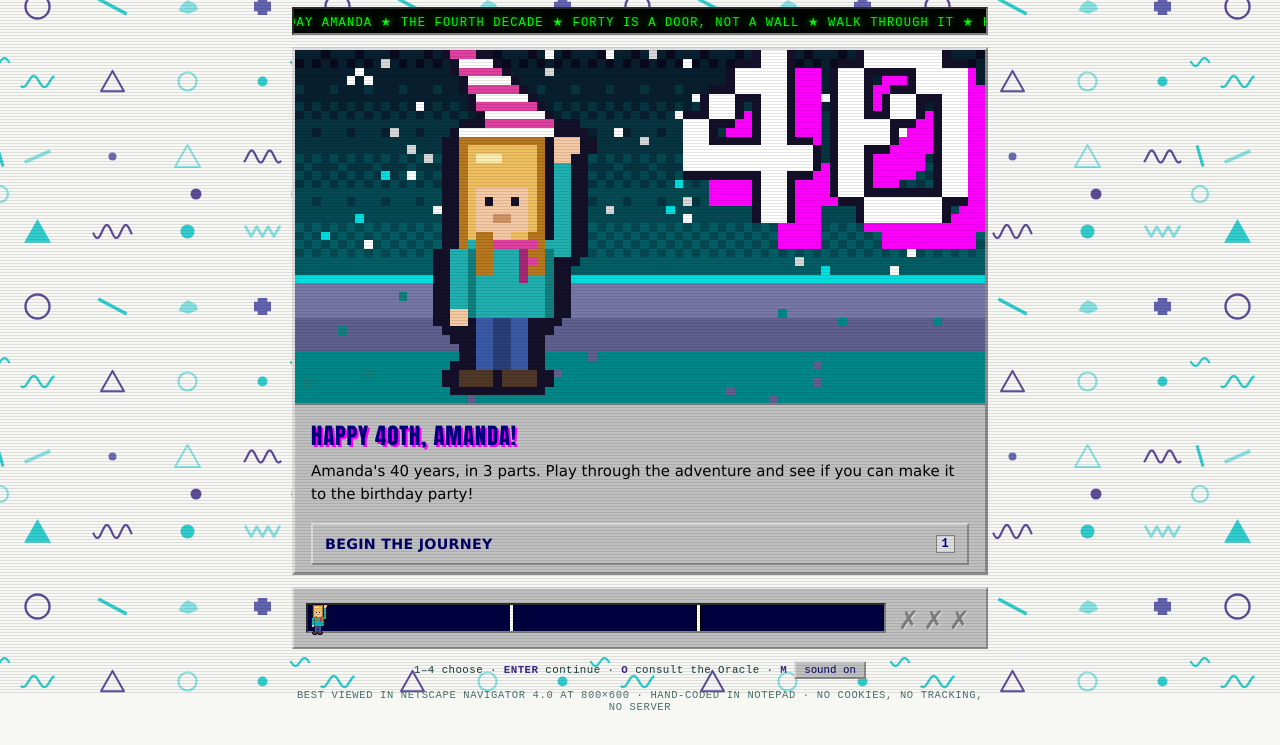
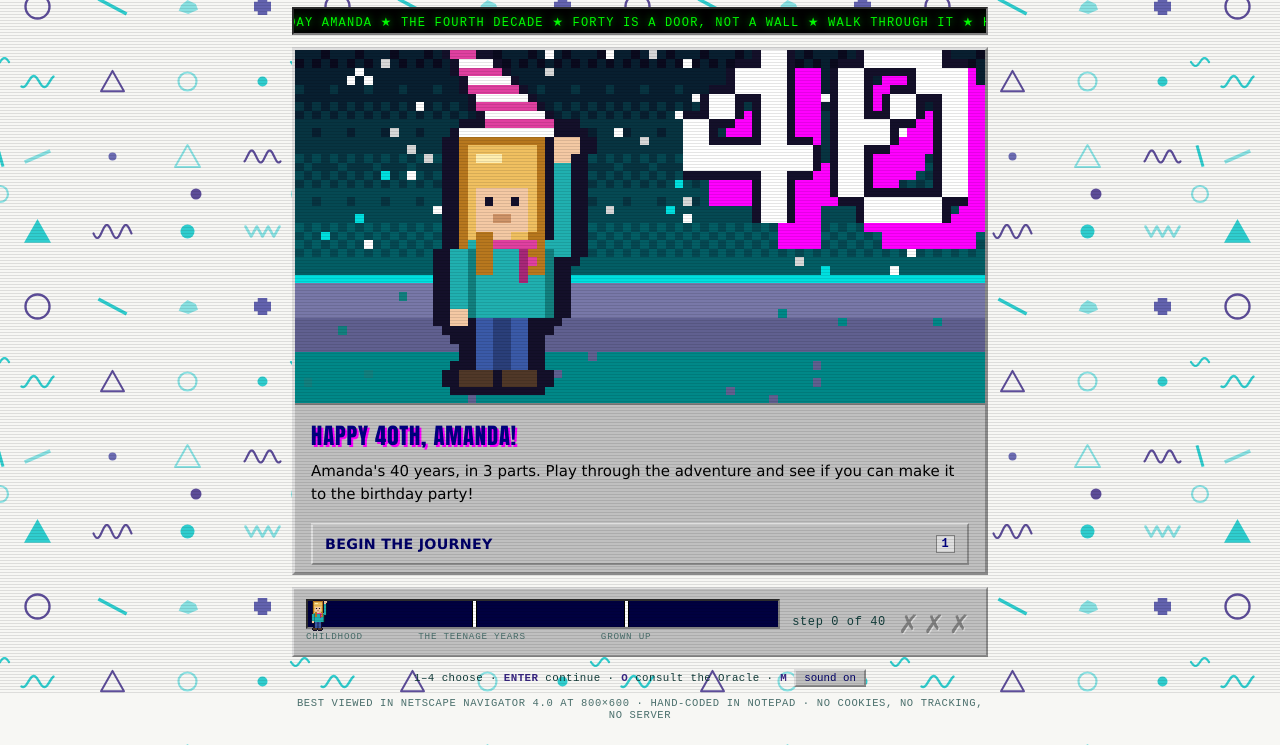
Before and after one commit to ptichko/amanda40, a plain HTML site: page index.html in a window 1280 px wide. Shown: the part 106-851 px from the top of the page. Drawn offline with Linux system fonts and the light colour scheme.

Commit message:
add a step readout and a zone ruler to the HUD
The bar moved in percent and percent only: nothing on the HUD said how
many of the forty steps were left. The bar row now shows 'step N of 40'
beside the penalty marks, and a tiny ruler under the track names the
three eras at the step each one begins - mono font, straight out of the
zone names, positioned the same way renderZoneMarkers places the
markers.

The labels are a sibling of .progress-wrap (wrapped together into
.progress-col), so the wrap keeps the track's height and Amanda stays
pinned to it; test_playthrough.js now checks the readout matches the
bar and the ruler lists the zones in order.

```diff
--- a/index.html
+++ b/index.html
@@ -182,6 +182,49 @@
     gap: 12px;
   }
 
+  /* The bar plus its zone-labels row stay one fixed-height block, so the
+     walker stays pinned to the track: labels live below in a second element
+     instead of inside .progress-wrap. */
+  .progress-col {
+    flex: 1;
+    min-width: 0;
+  }
+
+  /* Tiny ruler under the track: one label at each zone's first step. */
+  #zone-labels {
+    position: relative;
+    height: 14px;
+    margin-top: 2px;
+    font-family: var(--font-mono);
+    font-size: 0.62rem;
+    text-transform: uppercase;
+    letter-spacing: 0.08em;
+    color: var(--page-ink-dim);
+    overflow: hidden;
+    white-space: nowrap;
+  }
+
+  .zone-label {
+    position: absolute;
+    top: 0;
+    transform: translateX(-50%);
+  }
+
+  /* The first zone starts at the edge, so it is left-anchored instead of
+     half off the ruler. */
+  .zone-label.zone-label-first {
+    transform: none;
+  }
+
+  /* Step readout next to the penalty marks. */
+  .steps {
+    font-family: var(--font-mono);
+    font-size: 0.8rem;
+    letter-spacing: 0.05em;
+    color: var(--page-ink);
+    white-space: nowrap;
+  }
+
   .progress-wrap {
     position: relative;
     flex: 1;
@@ -868,6 +911,7 @@
 
   <div id="hud">
     <div class="hud-row">
+      <div class="progress-col">
         <div class="progress-wrap">
           <div class="progress-track">
             <div class="progress-fill" id="progress-fill" style="width: 0%;"></div>
@@ -879,6 +923,9 @@
             <img src="images/walker_2.svg" alt="">
           </span>
         </div>
+        <div id="zone-labels" aria-hidden="true"></div>
+      </div>
+      <div class="steps" id="steps">step 0 of 40</div>
       <div class="penalty-points" id="penalty-points"></div>
     </div>
   </div>
@@ -1211,6 +1258,8 @@ const progressWalkerEl = document.getElementById('progress-walker');
 const soundToggleEl = document.getElementById('sound-toggle');
 const penaltyPointsEl = document.getElementById('penalty-points');
 const zoneMarkersEl = document.getElementById('zone-markers');
+const zoneLabelsEl = document.getElementById('zone-labels');
+const stepsEl = document.getElementById('steps');
 
 // Creates an element, optionally setting its className and textContent.
 function el(tag, className, text) {
@@ -2097,6 +2146,17 @@ function renderZoneMarkers() {
     marker.title = `${zone.name} begins`;
     zoneMarkersEl.appendChild(marker);
   });
+
+  // The zone names as a ruler under the track, same positions as the markers:
+  // all zones labelled, the first anchored at the left edge instead of sucked
+  // half off it.
+  zoneLabelsEl.innerHTML = '';
+  ZONES.forEach(zone => {
+    const label = el('span',
+      'zone-label' + (zone.min === 0 ? ' zone-label-first' : ''), zone.name);
+    label.style.left = (zone.min / CONFIG.winDistance) * 100 + '%';
+    zoneLabelsEl.appendChild(label);
+  });
 }
 
 // How long Amanda keeps marching after the bar last moved.
@@ -2106,6 +2166,9 @@ let walkStopTimer;
 function updateProgressBar() {
   const pct = Math.min(100, (state.progress / CONFIG.winDistance) * 100);
   progressFillEl.style.width = pct + '%';
+  if (stepsEl) {
+    stepsEl.textContent = 'step ' + state.progress + ' of ' + CONFIG.winDistance;
+  }
   // Amanda stands on the leading edge of the fill. The clamp keeps her fully
   // inside the panel at 0% and 100% instead of hanging off either end.
   progressWalkerEl.style.left = 'clamp(12px, ' + pct + '%, calc(100% - 12px))';
--- a/tools/dom_stub.js
+++ b/tools/dom_stub.js
@@ -158,7 +158,8 @@ function boot(options) {
   // back to back), so tests can assert the hold is taken and released.
   const busyLog = [];
   const byId = {};
-  ['scene', 'scene-feed', 'progress-fill', 'penalty-points', 'zone-markers', 'sound-toggle']
+  ['scene', 'scene-feed', 'progress-fill', 'penalty-points', 'zone-markers', 'zone-labels',
+    'steps', 'sound-toggle']
     .forEach(id => { byId[id] = makeNode(id === 'sound-toggle' ? 'button' : 'div'); });
   {
     const scene = byId.scene;
--- a/tools/test_styles.js
+++ b/tools/test_styles.js
@@ -48,7 +48,8 @@ for (const m of style.matchAll(/url\('([^']+)'\)/g)) {
 }
 
 // ---- the stylesheet is not accidentally scoped to a missing element ----
-for (const id of ['scene', 'scene-feed', 'hud', 'progress-fill', 'penalty-points', 'zone-markers']) {
+for (const id of ['scene', 'scene-feed', 'hud', 'progress-fill', 'penalty-points',
+  'zone-markers', 'zone-labels', 'steps']) {
   r.check(html.includes('id="' + id + '"'), 'markup still has #' + id);
 }
 
```
Also changed, not shown: tools/test_playthrough.js (+13 -1 lines), 2 other files. Lines whose indentation alone changed are shown as unchanged.
